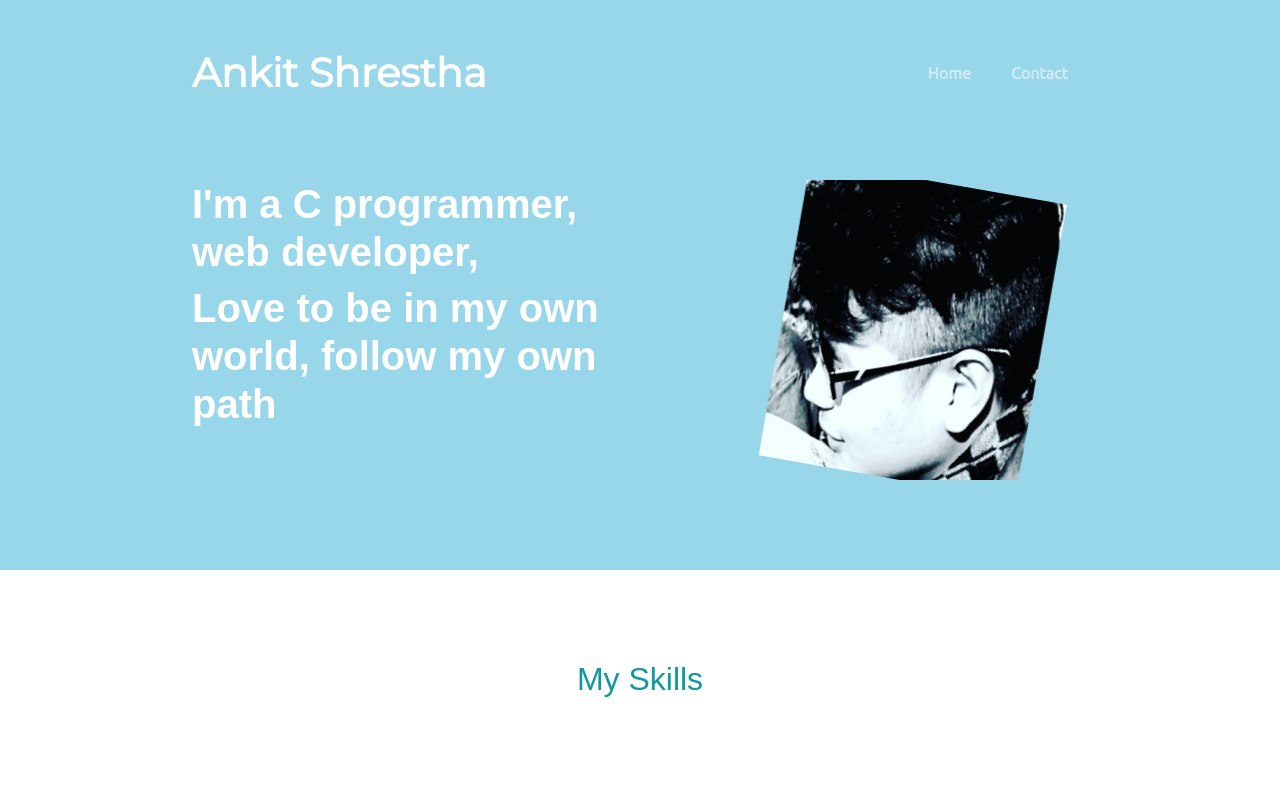
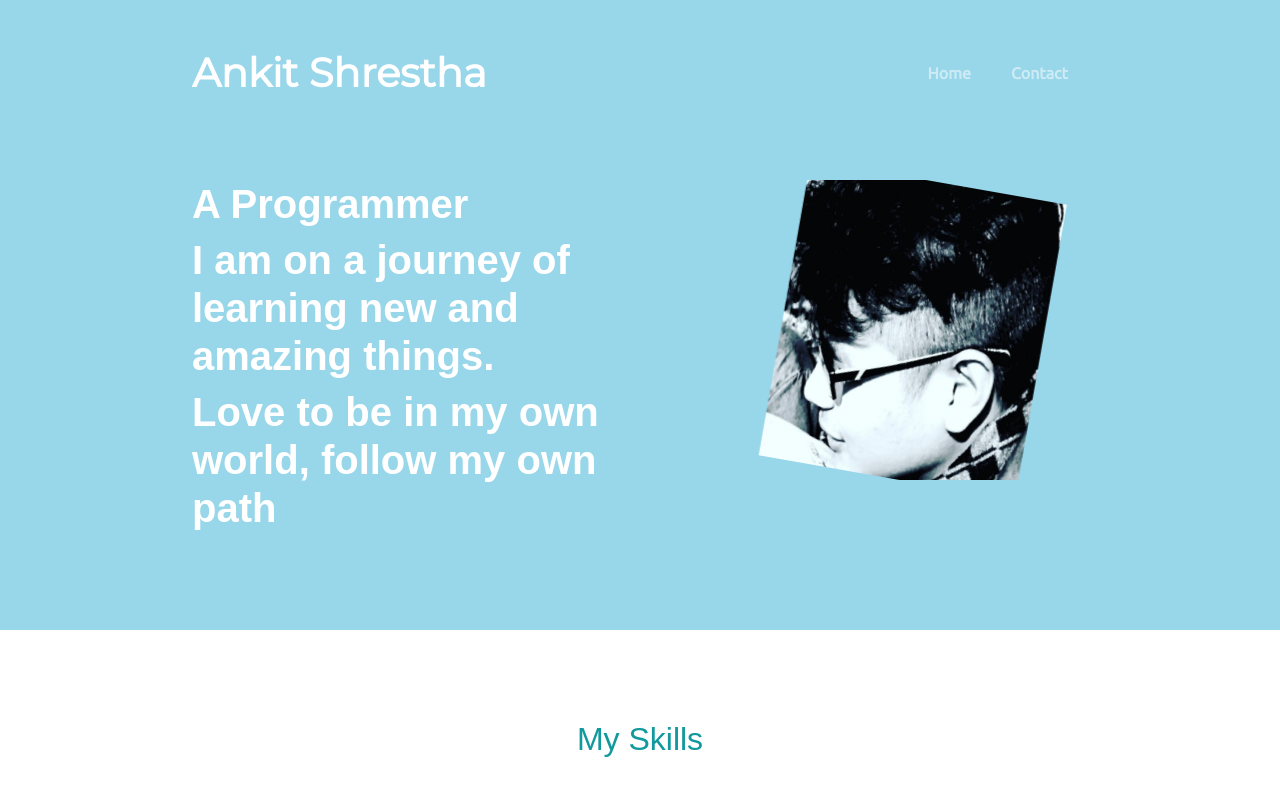
Before and after one commit to Aerial203/Personal-site, a plain HTML site: page index.html in a window 1280 px wide. Shown: the top 795 px of the page. Drawn offline with nearby package versions, Linux system fonts and the light colour scheme.

Commit message:
Update index.html

```diff
--- a/index.html
+++ b/index.html
@@ -54,7 +54,8 @@
       <!-- Title section -->
       <div class="row">
         <div class="col-md-6">
-          <h1>I'm a C programmer, web developer,</h1>
+          <h1>A Programmer</h1>
+          <h1>I am on a journey of learning new and amazing things.</h1>
           <h1> Love to be in my own world, follow my own path</h1>
         </div>
         <div class="col-md-6">
```
